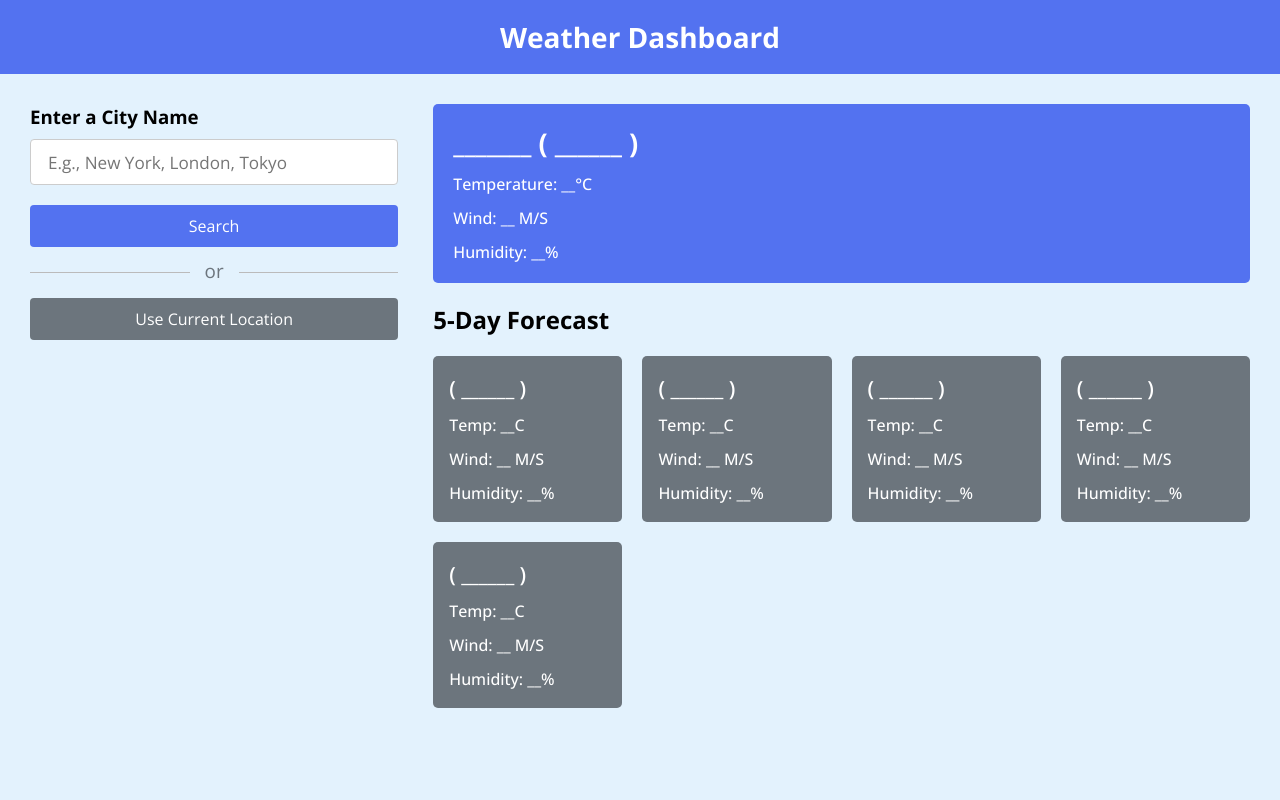
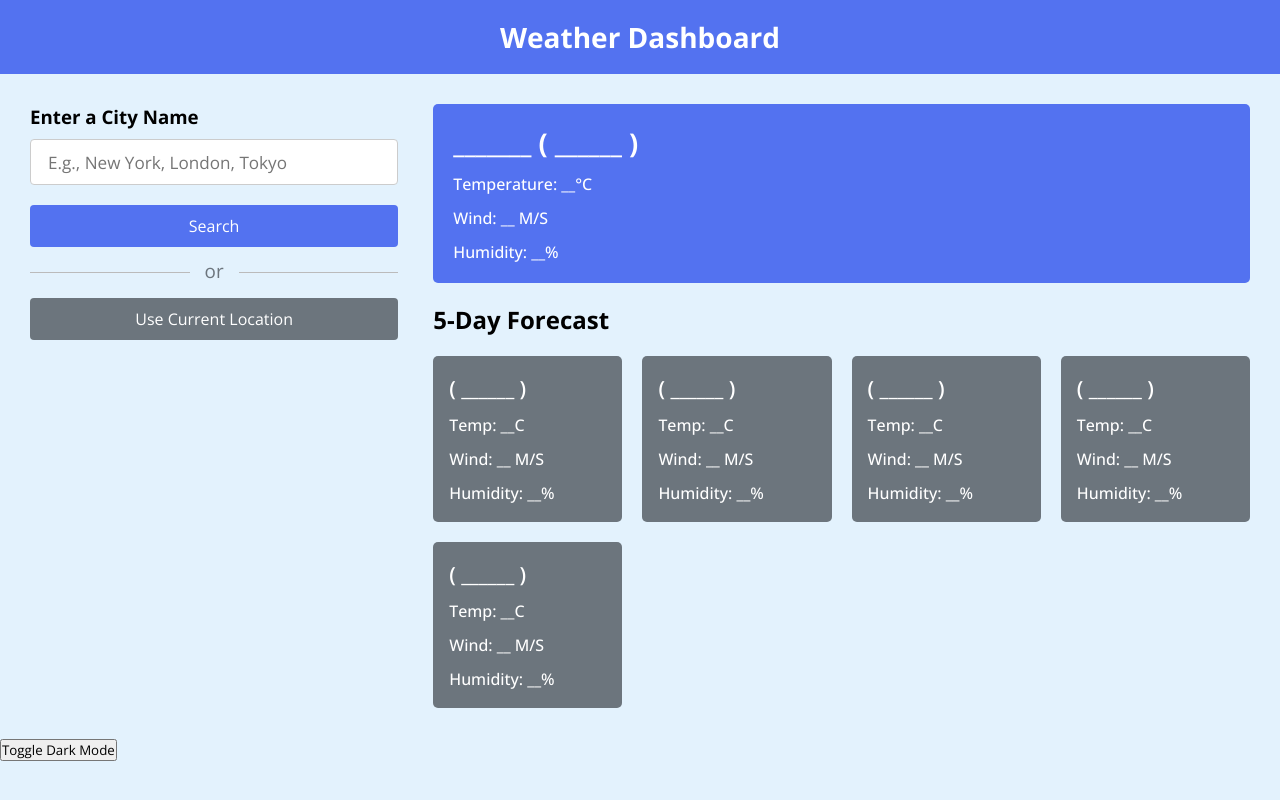
Before and after one commit to Obada1413/proje1, a plain HTML site: page index.html in a window 1280 px wide. Drawn offline with nearby package versions, Linux system fonts and the light colour scheme.

Commit message:
Update index.html

```diff
--- a/index.html
+++ b/index.html
@@ -63,6 +63,8 @@
         </div>
       </div>
     </div>
+    <button class="dark-mode-btn">Toggle Dark Mode</button>
+
 
   </body>
 </html>
```
